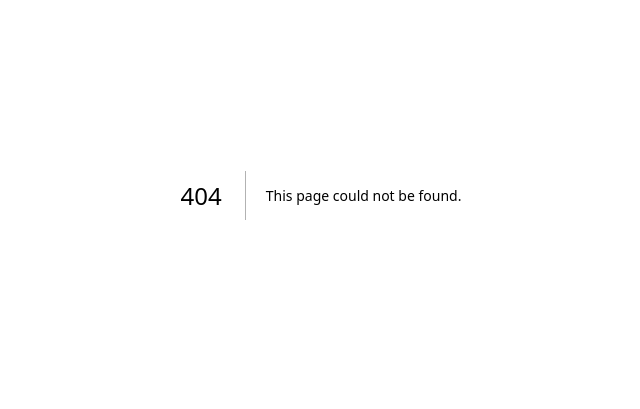
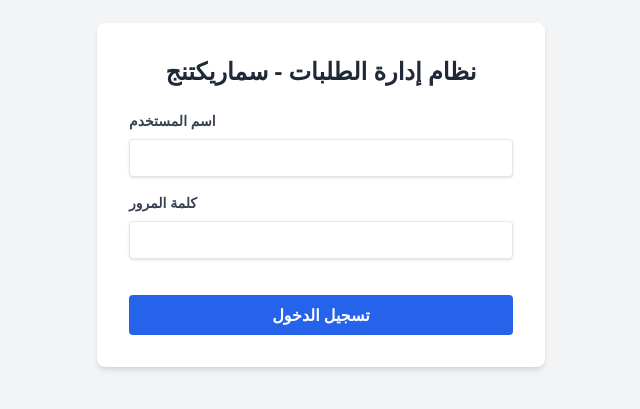
Before and after one commit to taysirco/leads-CRM, a Next.js app: page /login in a window 1280 px wide. Before the commit this address had no page. Shown: the part 205-614 px from the top of the page, without its empty margins (319-959 px from the left). Built offline with nearby package versions, Linux system fonts and the light colour scheme.

Commit message:
feat: Implement a simple and secure login system

```diff
--- /dev/null
+++ b/pages/api/auth/login.ts
@@ -0,0 +1,33 @@
+import type { NextApiRequest, NextApiResponse } from 'next';
+import { serialize } from 'cookie';
+
+const USERNAME = process.env.APP_USERNAME;
+const PASSWORD = process.env.APP_PASSWORD;
+
+if (!USERNAME || !PASSWORD) {
+  throw new Error('Username or password is not set in environment variables');
+}
+
+export default function handler(req: NextApiRequest, res: NextApiResponse) {
+  if (req.method !== 'POST') {
+    return res.status(405).json({ message: 'Method not allowed' });
+  }
+
+  const { username, password } = req.body;
+
+  if (username === USERNAME && password === PASSWORD) {
+    // Correct credentials
+    const cookie = serialize('auth_token', 'true', {
+      httpOnly: true,
+      secure: process.env.NODE_ENV !== 'development',
+      sameSite: 'strict',
+      maxAge: 60 * 60 * 24, // 1 day
+      path: '/',
+    });
+    res.setHeader('Set-Cookie', cookie);
+    return res.status(200).json({ message: 'Login successful' });
+  } else {
+    // Incorrect credentials
+    return res.status(401).json({ message: 'اسم المستخدم أو كلمة المرور غير صحيحة' });
+  }
+}
--- /dev/null
+++ b/pages/login.tsx
@@ -0,0 +1,83 @@
+import { useState } from 'react';
+import { useRouter } from 'next/router';
+
+export default function LoginPage() {
+  const [username, setUsername] = useState('');
+  const [password, setPassword] = useState('');
+  const [error, setError] = useState('');
+  const [loading, setLoading] = useState(false);
+  const router = useRouter();
+
+  const handleSubmit = async (e: React.FormEvent) => {
+    e.preventDefault();
+    setLoading(true);
+    setError('');
+
+    try {
+      const res = await fetch('/api/auth/login', {
+        method: 'POST',
+        headers: { 'Content-Type': 'application/json' },
+        body: JSON.stringify({ username, password }),
+      });
+
+      if (res.ok) {
+        router.push('/'); // Redirect to dashboard on successful login
+      } else {
+        const data = await res.json();
+        setError(data.message || 'فشل تسجيل الدخول. تأكد من البيانات.');
+      }
+    } catch (err) {
+      setError('حدث خطأ غير متوقع. حاول مرة أخرى.');
+    } finally {
+      setLoading(false);
+    }
+  };
+
+  return (
+    <div className="min-h-screen bg-gray-100 flex items-center justify-center">
+      <div className="bg-white p-8 rounded-lg shadow-md w-full max-w-md">
+        <h1 className="text-2xl font-bold text-center text-gray-800 mb-6">
+          نظام إدارة الطلبات - سماريكتنج
+        </h1>
+        <form onSubmit={handleSubmit}>
+          <div className="mb-4">
+            <label className="block text-gray-700 text-sm font-bold mb-2" htmlFor="username">
+              اسم المستخدم
+            </label>
+            <input
+              id="username"
+              type="text"
+              value={username}
+              onChange={(e) => setUsername(e.target.value)}
+              required
+              className="shadow appearance-none border rounded w-full py-2 px-3 text-gray-700 leading-tight focus:outline-none focus:shadow-outline"
+            />
+          </div>
+          <div className="mb-6">
+            <label className="block text-gray-700 text-sm font-bold mb-2" htmlFor="password">
+              كلمة المرور
+            </label>
+            <input
+              id="password"
+              type="password"
+              value={password}
+              onChange={(e) => setPassword(e.target.value)}
+              required
+              className="shadow appearance-none border rounded w-full py-2 px-3 text-gray-700 mb-3 leading-tight focus:outline-none focus:shadow-outline"
+            />
+          </div>
+          {error && <p className="text-red-500 text-xs italic mb-4">{error}</p>}
+          <div className="flex items-center justify-between">
+            <button
+              type="submit"
+              disabled={loading}
+              className="bg-blue-600 hover:bg-blue-700 text-white font-bold py-2 px-4 rounded focus:outline-none focus:shadow-outline w-full disabled:bg-blue-300"
+            >
+              {loading ? 'جاري الدخول...' : 'تسجيل الدخول'}
+            </button>
+          </div>
+        </form>
+      </div>
+    </div>
+  );
+}
```
Also changed, not shown: middleware.ts (added, +25 -0 lines), package.json (+6 -4 lines), 2 other files (tests, documents, lock files or other folders).
